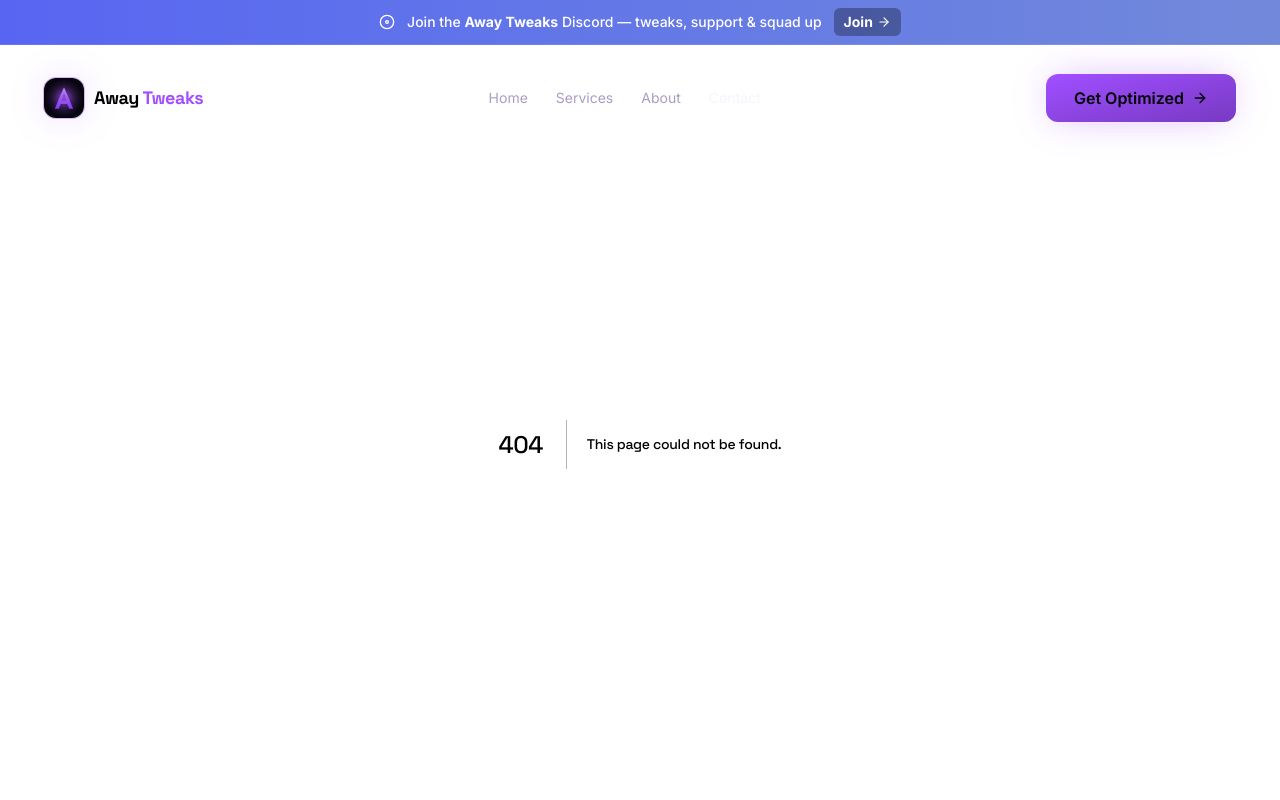
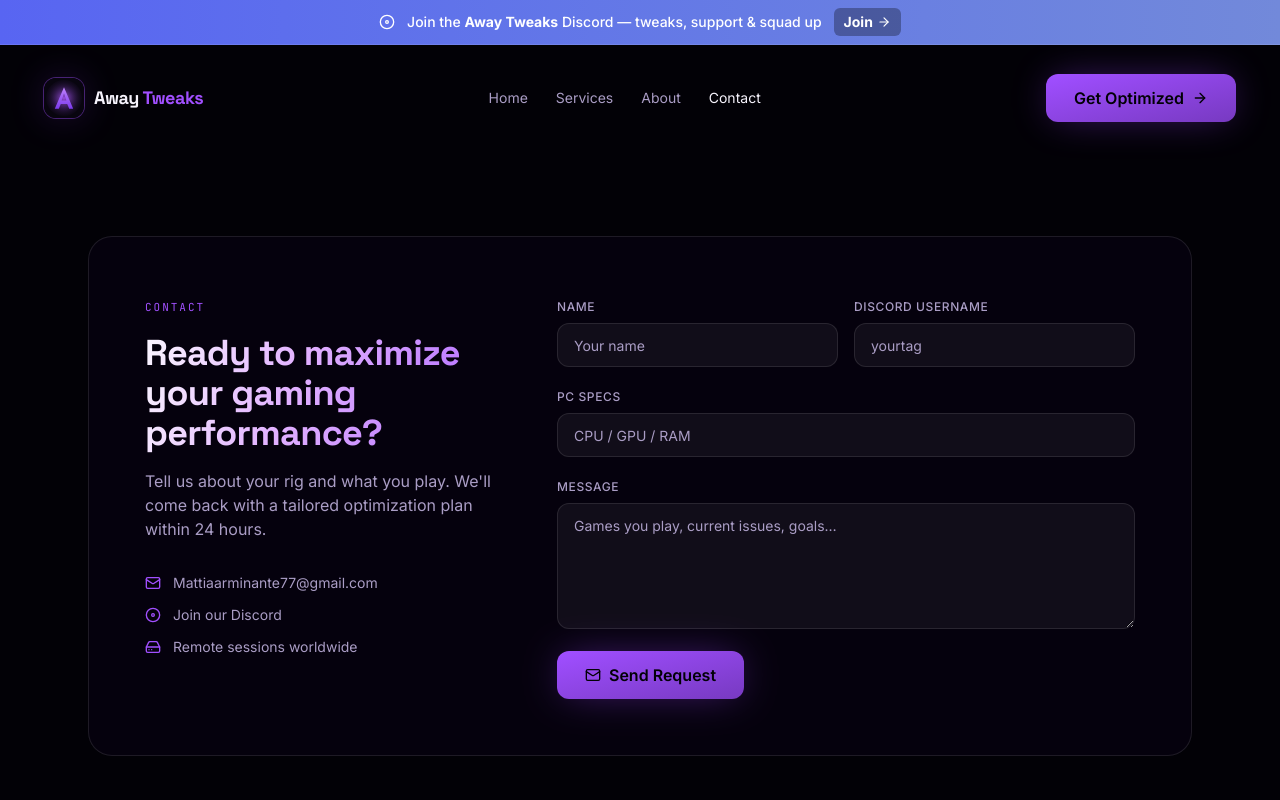
Before and after one commit to netzian-loq/away, a Next.js app: page /contact in a window 1280 px wide. Before the commit this address had no page. Shown: the top 800 px of the page. Built offline with nearby package versions, Linux system fonts and the light colour scheme.

Commit message:
Add Contact page with server-action-backed form and honeypot spam guard

```diff
--- /dev/null
+++ b/src/app/contact/page.tsx
@@ -0,0 +1,55 @@
+import type { Metadata } from "next";
+import { Mail, Disc, HardDrive } from "lucide-react";
+import { Reveal } from "@/components/motion/reveal";
+import { ContactForm } from "@/components/sections/contact-form";
+import { SITE } from "@/content/site";
+
+export const metadata: Metadata = {
+  title: "Contact",
+  description: "Tell Away Tweaks about your rig and what you play — get a tailored PC optimization plan within 24 hours.",
+  alternates: { canonical: `${SITE.url}/contact` },
+};
+
+export default function ContactPage() {
+  return (
+    <section className="relative pt-40 pb-24 sm:pt-48">
+      <div className="mx-auto max-w-6xl px-4 sm:px-6">
+        <Reveal className="glass-strong rounded-3xl border border-white/10 p-8 sm:p-14">
+          <div className="grid gap-10 lg:grid-cols-5">
+            <div className="lg:col-span-2">
+              <span className="font-mono text-[11px] uppercase tracking-[0.18em] text-electric">Contact</span>
+              <h1 className="mt-4 font-display text-3xl font-bold text-gradient sm:text-4xl">
+                Ready to maximize your gaming performance?
+              </h1>
+              <p className="mt-4 text-muted-foreground">
+                Tell us about your rig and what you play. We&apos;ll come back with a tailored
+                optimization plan within 24 hours.
+              </p>
+              <div className="mt-8 space-y-3 text-sm">
+                <div className="flex items-center gap-3 text-muted-foreground">
+                  <Mail className="h-4 w-4 text-electric" />
+                  <a href={`mailto:${SITE.email}`} className="break-all hover:text-electric">
+                    {SITE.email}
+                  </a>
+                </div>
+                <div className="flex items-center gap-3 text-muted-foreground">
+                  <Disc className="h-4 w-4 text-electric" />
+                  <a href={SITE.discordServerUrl} target="_blank" rel="noopener noreferrer" className="hover:text-electric">
+                    Join our Discord
+                  </a>
+                </div>
+                <div className="flex items-center gap-3 text-muted-foreground">
+                  <HardDrive className="h-4 w-4 text-electric" /> Remote sessions worldwide
+                </div>
+              </div>
+            </div>
+
+            <div className="lg:col-span-3">
+              <ContactForm />
+            </div>
+          </div>
+        </Reveal>
+      </div>
+    </section>
+  );
+}
--- /dev/null
+++ b/src/components/sections/contact-form.tsx
@@ -0,0 +1,104 @@
+"use client";
+
+import { useActionState, useEffect, useRef } from "react";
+import { Mail } from "lucide-react";
+import { Button } from "@/components/ui/button";
+import { Input } from "@/components/ui/input";
+import { Textarea } from "@/components/ui/textarea";
+import { submitContactForm, type ContactActionState } from "@/actions/contact";
+
+const initialState: ContactActionState = { status: "idle" };
+
+export function ContactForm() {
+  const [state, formAction, pending] = useActionState(submitContactForm, initialState);
+  const formRef = useRef<HTMLFormElement>(null);
+  const startedAtRef = useRef(0);
+
+  useEffect(() => {
+    startedAtRef.current = Date.now();
+  }, []);
+
+  useEffect(() => {
+    if (state.status === "success") {
+      formRef.current?.reset();
+    }
+  }, [state.status]);
+
+  const handleAction = (formData: FormData) => {
+    formData.set("startedAt", String(startedAtRef.current));
+    return formAction(formData);
+  };
+
+  if (state.status === "success") {
+    return (
+      <div className="glass rounded-2xl border border-electric/30 p-8 text-center">
+        <h3 className="font-display text-xl font-semibold text-gradient">Request sent.</h3>
+        <p className="mt-2 text-sm text-muted-foreground">
+          We&apos;ll reply within 24 hours. In the meantime, feel free to join our Discord.
+        </p>
+      </div>
+    );
+  }
+
+  return (
+    <form ref={formRef} action={handleAction} className="grid grid-cols-1 gap-4 sm:grid-cols-2">
+      <div className="hidden">
+        <label htmlFor="company">Company</label>
+        <input id="company" name="company" type="text" tabIndex={-1} autoComplete="off" />
+      </div>
+
+      <div>
+        <label htmlFor="name" className="text-xs font-medium uppercase tracking-wider text-muted-foreground">
+          Name
+        </label>
+        <Input id="name" name="name" placeholder="Your name" required className="mt-1.5" />
+      </div>
+
+      <div>
+        <label htmlFor="discord" className="text-xs font-medium uppercase tracking-wider text-muted-foreground">
+          Discord Username
+        </label>
+        <Input id="discord" name="discord" placeholder="yourtag" required className="mt-1.5" />
+      </div>
+
+      <div className="sm:col-span-2">
+        <label htmlFor="specs" className="text-xs font-medium uppercase tracking-wider text-muted-foreground">
+          PC Specs
+        </label>
+        <Input id="specs" name="specs" placeholder="CPU / GPU / RAM" className="mt-1.5" />
+      </div>
+
+      <div className="sm:col-span-2">
+        <label htmlFor="message" className="text-xs font-medium uppercase tracking-wider text-muted-foreground">
+          Message
+        </label>
+        <Textarea
+          id="message"
+          name="message"
+          required
+          rows={5}
+          placeholder="Games you play, current issues, goals…"
+          className="mt-1.5"
+        />
+      </div>
+
+      {state.status === "error" && (
+        <div className="sm:col-span-2">
+          <p className="text-sm text-red-400">
+            {state.message} You can also email{" "}
+            <a href="mailto:Mattiaarminante77@gmail.com" className="underline">
+              Mattiaarminante77@gmail.com
+            </a>{" "}
+            directly.
+          </p>
+        </div>
+      )}
+
+      <div className="sm:col-span-2">
+        <Button type="submit" size="lg" disabled={pending} className="w-full sm:w-auto">
+          <Mail className="h-4 w-4" /> {pending ? "Sending…" : "Send Request"}
+        </Button>
+      </div>
+    </form>
+  );
+}
```
Also changed, not shown: 2 other files (tests, documents, lock files or other folders).
